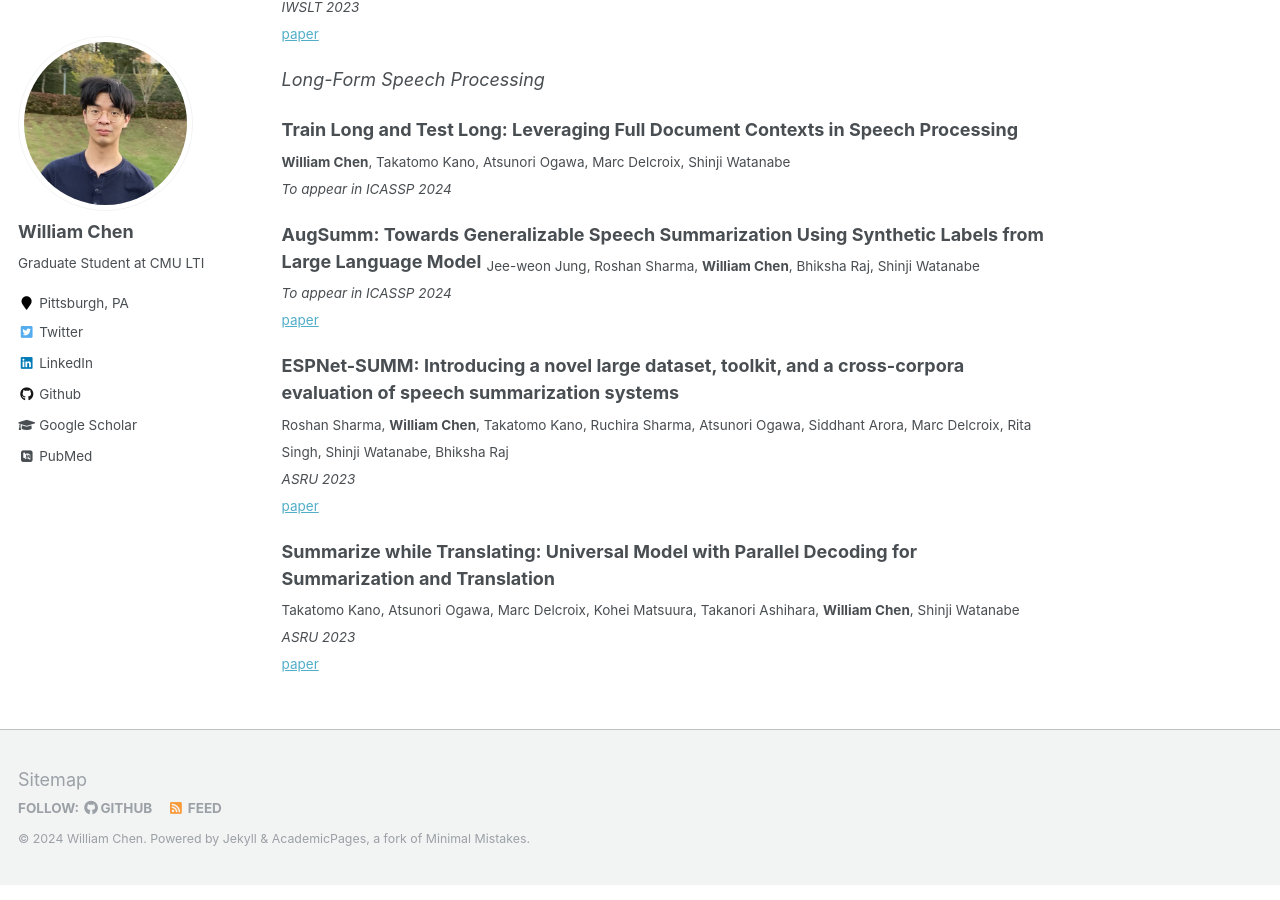
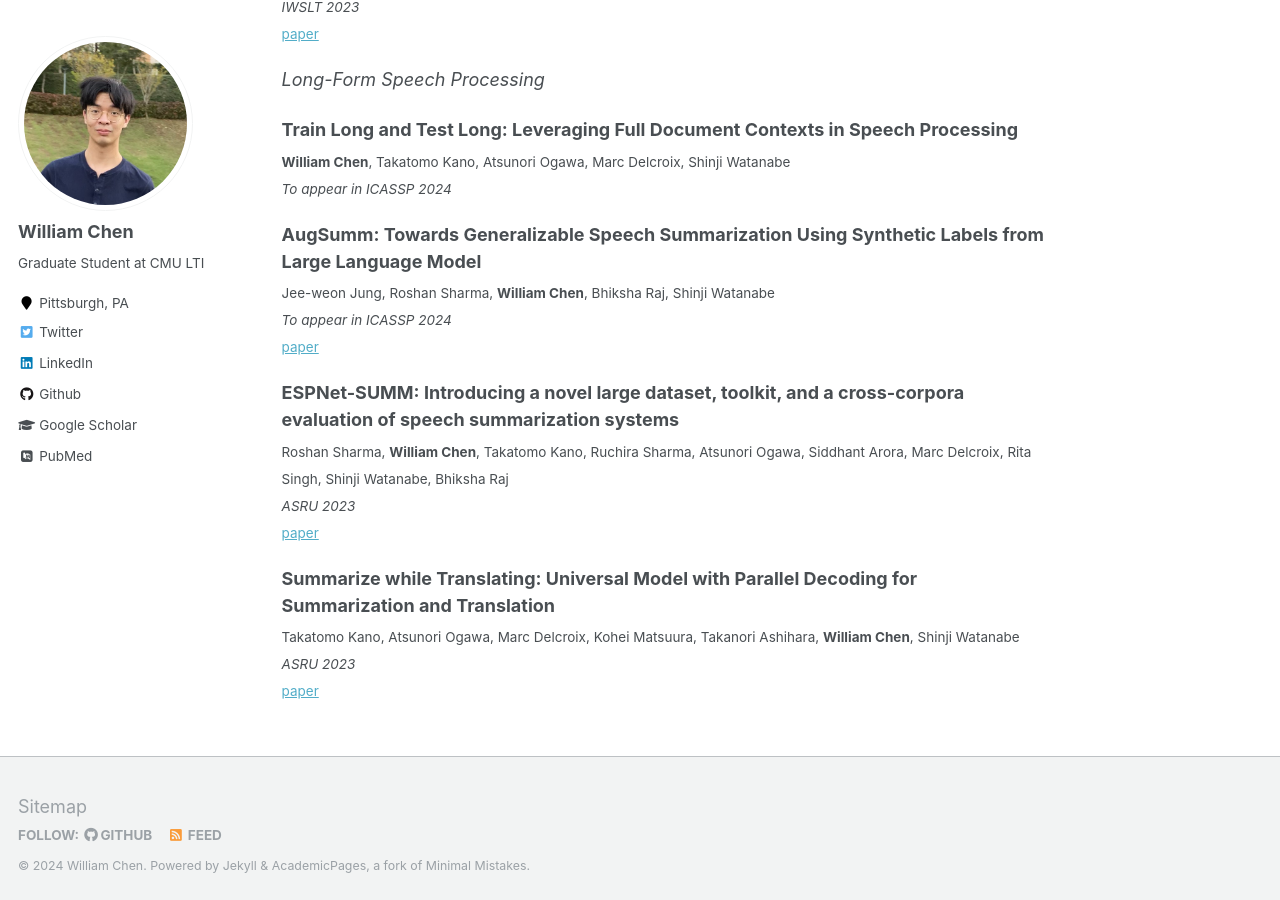
Before and after one commit to wanchichen/wanchichen.github.io, a Jekyll site: the page built from _pages/about.md, in a window 1280 px wide and 900 px high, scrolled down 2468 px. Built offline with Jekyll 4.4.1, drawn with Linux system fonts in a browser that asks for light colours; some web fonts are replaced.

```diff
--- a/_pages/about.md
+++ b/_pages/about.md
@@ -86,7 +86,7 @@ From January 2020 to October 2021, I was part of the [UCF Evolutionary Computati
 <sub>**William Chen**, Takatomo Kano, Atsunori Ogawa, Marc Delcroix, Shinji Watanabe</sub>\
 <sub>*To appear in ICASSP 2024*</sub>
 
-**AugSumm: Towards Generalizable Speech Summarization Using Synthetic Labels from Large Language Model**
+**AugSumm: Towards Generalizable Speech Summarization Using Synthetic Labels from Large Language Model**\
 <sub>Jee-weon Jung, Roshan Sharma, **William Chen**, Bhiksha Raj, Shinji Watanabe</sub>\
 <sub>*To appear in ICASSP 2024*</sub>\
 <sub>[paper](https://arxiv.org/abs/2401.06806)</sub>
```
